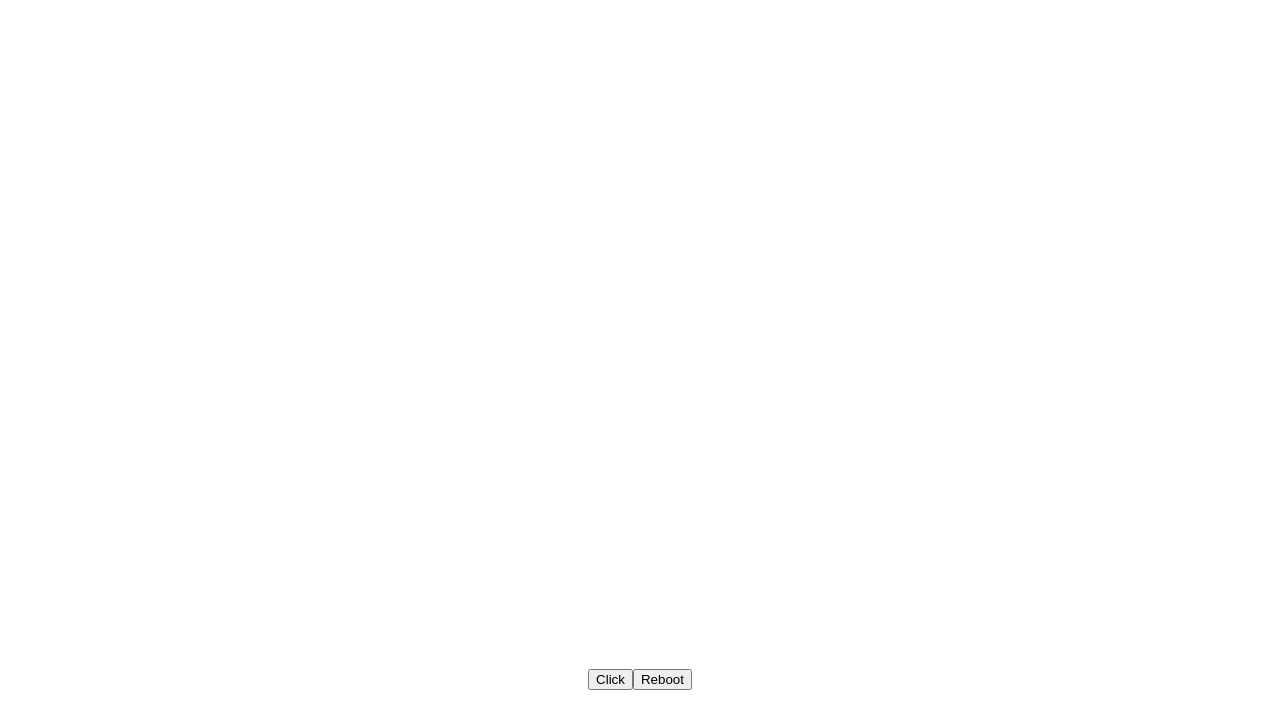
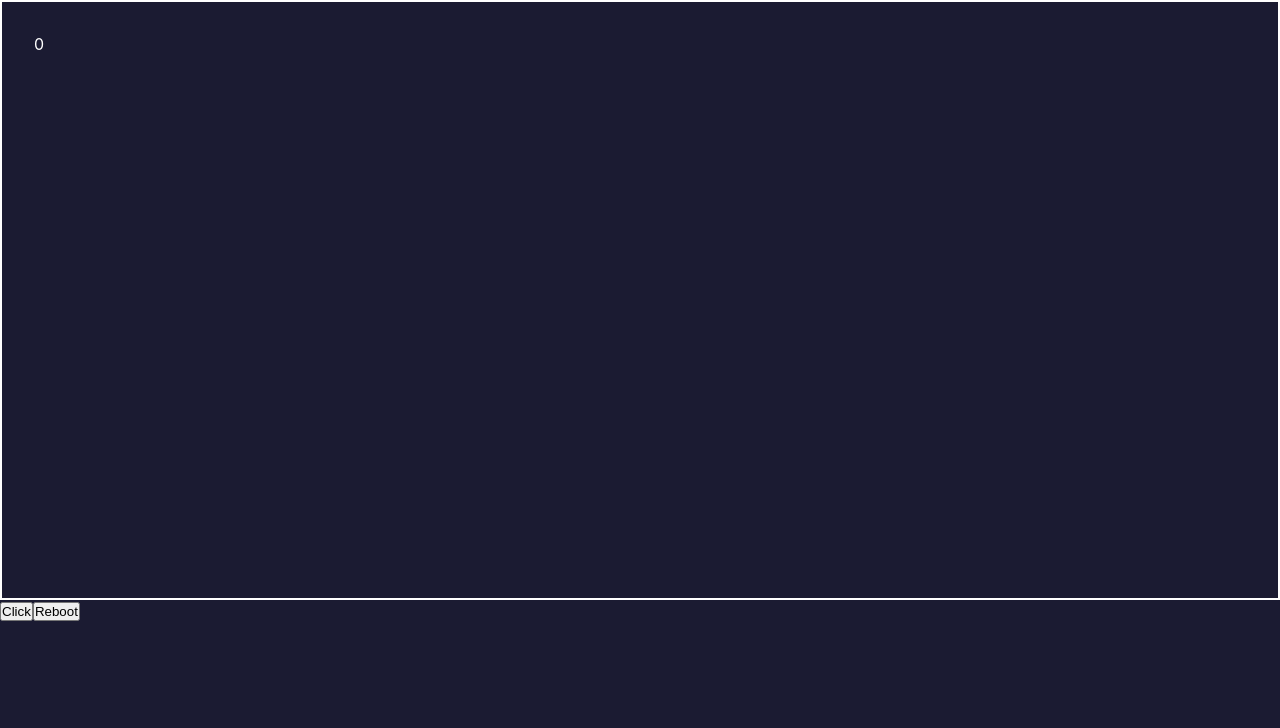
Before and after one commit to leocoiradas/contador-clics-freecodecamp, a React (Create React App) app: page / in a window 1280 px wide. Shown: the top 728 px of the page. Built offline with nearby package versions, Linux system fonts and the light colour scheme.

Commit message:
Se puso en funcionamiento una versión básica de la app, los botones deberían funcionar correctamente

```diff
--- a/src/App.css
+++ b/src/App.css
@@ -1,38 +1,8 @@
-.App {
-  text-align: center;
+*{
+  margin: 0;
+  padding: 0;
+  box-sizing: border-box;
 }
-
-.App-logo {
-  height: 40vmin;
-  pointer-events: none;
+body{
+  background-color: #1b1b32;
 }
-
-@media (prefers-reduced-motion: no-preference) {
-  .App-logo {
-    animation: App-logo-spin infinite 20s linear;
-  }
-}
-
-.App-header {
-  background-color: #282c34;
-  min-height: 100vh;
-  display: flex;
-  flex-direction: column;
-  align-items: center;
-  justify-content: center;
-  font-size: calc(10px + 2vmin);
-  color: white;
-}
-
-.App-link {
-  color: #61dafb;
-}
-
-@keyframes App-logo-spin {
-  from {
-    transform: rotate(0deg);
-  }
-  to {
-    transform: rotate(360deg);
-  }
-}
```
